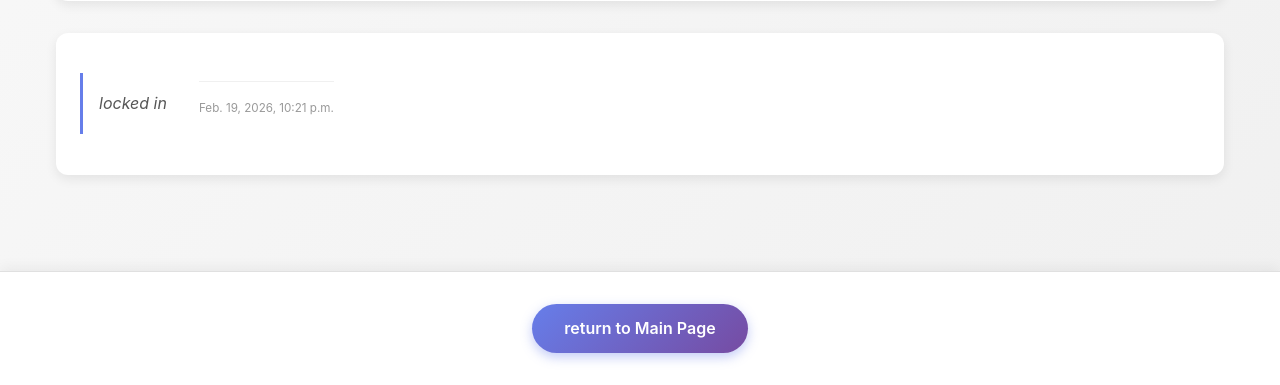
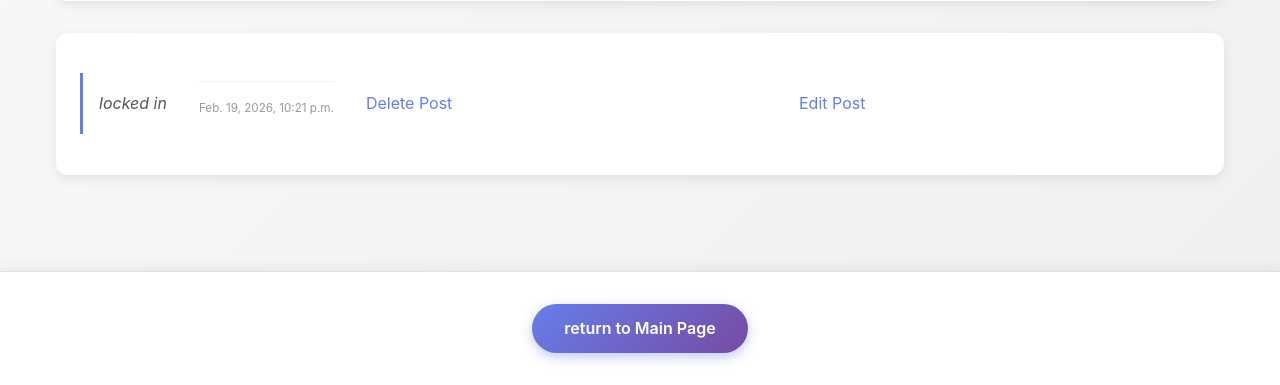
Before and after one commit to KaiSolter/cs412, a Django app: page /mini_insta/post/1 in a window 1280 px wide. Shown: the part 699-1084 px from the top of the page. Run offline with Django 5.2, Linux system fonts and the light colour scheme; data comes from the database, SQL or seed files in the repository; both versions use the stored data as it was after the commit.

Commit message:
delete/update posts

```diff
--- a/mini_insta/templates/mini_insta/post.html
+++ b/mini_insta/templates/mini_insta/post.html
@@ -19,6 +19,8 @@
   <div class="post-content">
     <p>{{post.caption}}</p>
     <p><small>{{post.timestamp}}</small></p>
+    <a href="{% url 'delete_post' post.pk %}">Delete Post</a>
+    <a href="{% url 'update_post' post.pk %}">Edit Post</a>
   </div>
 </div>
 {% endblock %}
--- a/mini_insta/urls.py
+++ b/mini_insta/urls.py
@@ -10,4 +10,6 @@ urlpatterns = [
     path('post/<int:pk>', PostDetailView.as_view(), name='post' ),
     path('profile/<int:pk>/create_post', CreatePostView.as_view(), name='create_post'),
     path('profile/<int:pk>/update', UpdateProfileView.as_view(), name='update_profile'),
+    path('post/<int:pk>/delete', DeletePostView.as_view(), name='delete_post'),
+    path('post/<int:pk>/update', UpdatePostView.as_view(), name='update_post'),
 ]
--- a/mini_insta/views.py
+++ b/mini_insta/views.py
@@ -2,7 +2,7 @@
 # Author: Kai Solter (ksolter@bu.edu), 2/13/2026
 # Description: Views for mini_insta app
 from django.shortcuts import render
-from django.views.generic import CreateView, ListView, DetailView, UpdateView
+from django.views.generic import CreateView, ListView, DetailView, UpdateView, DeleteView
 from django.urls import reverse
 
 from mini_insta.forms import CreatePostForm, UpdateProfileForm
@@ -78,6 +78,47 @@ class CreatePostView(CreateView):
             )
         return response
 
+class DeletePostView(DeleteView):
+    '''
+    Display html form to user and process submission deleting the post
+    '''
+    model = Post
+    template_name = "mini_insta/delete_post_form.html"
+
+    def get_context_data(self, **kwargs):
+        ''' Add the profile to the context so we can redirect to the correct profile page after deleting'''
+        context = super().get_context_data(**kwargs)
+        post = self.object
+        profile = post.profile
+        context['profile'] = profile
+        return context
+
+    def get_success_url(self):
+        '''After successfully deleting a post, redirect to the profile page'''
+        profile = self.object.profile
+        return reverse('profile', kwargs={'pk': profile.pk})
+
+class UpdatePostView(UpdateView):
+    '''
+    Display html form to user and process submission updating the post
+    '''
+    model = Post
+    form_class = CreatePostForm
+    template_name = "mini_insta/update_post_form.html"
+
+    def get_context_data(self, **kwargs):
+        ''' Add the profile to the context so we can redirect to the correct profile page after updating'''
+        context = super().get_context_data(**kwargs)
+        post = self.object
+        profile = post.profile
+        context['profile'] = profile
+        return context
+
+    def get_success_url(self):
+        '''After successfully updating a post, redirect to the profile page'''
+        profile = self.object.profile
+        return reverse('profile', kwargs={'pk': profile.pk})
+
 class UpdateProfileView(UpdateView):
     '''
     Display html form to user and process submission storing the updated profile data
```
Also changed, not shown: mini_insta/forms.py (+9 -0 lines), mini_insta/templates/mini_insta/delete_post_form.html (added, +16 -0 lines), mini_insta/templates/mini_insta/update_post_form.html (added, +23 -0 lines), db.sqlite3.
